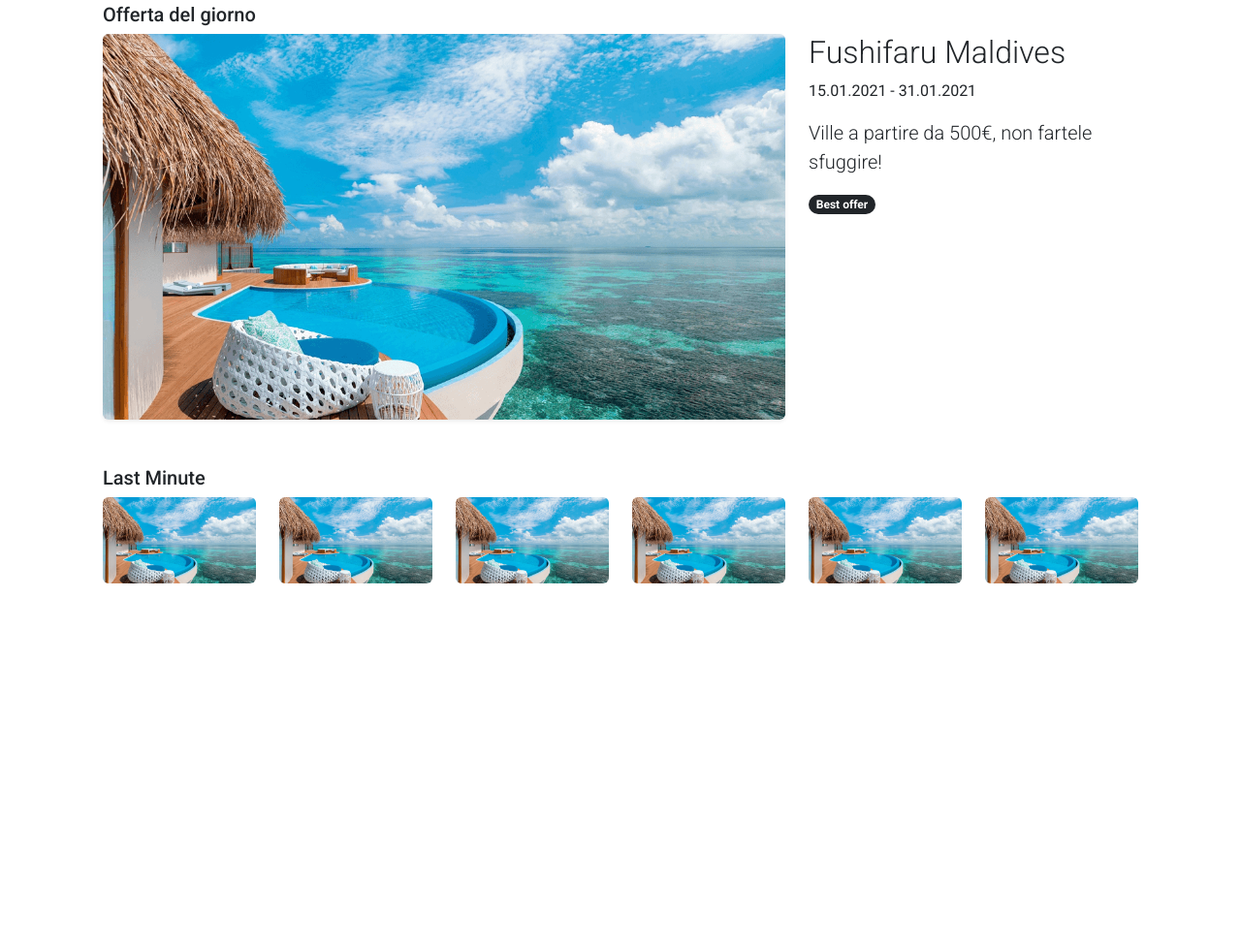
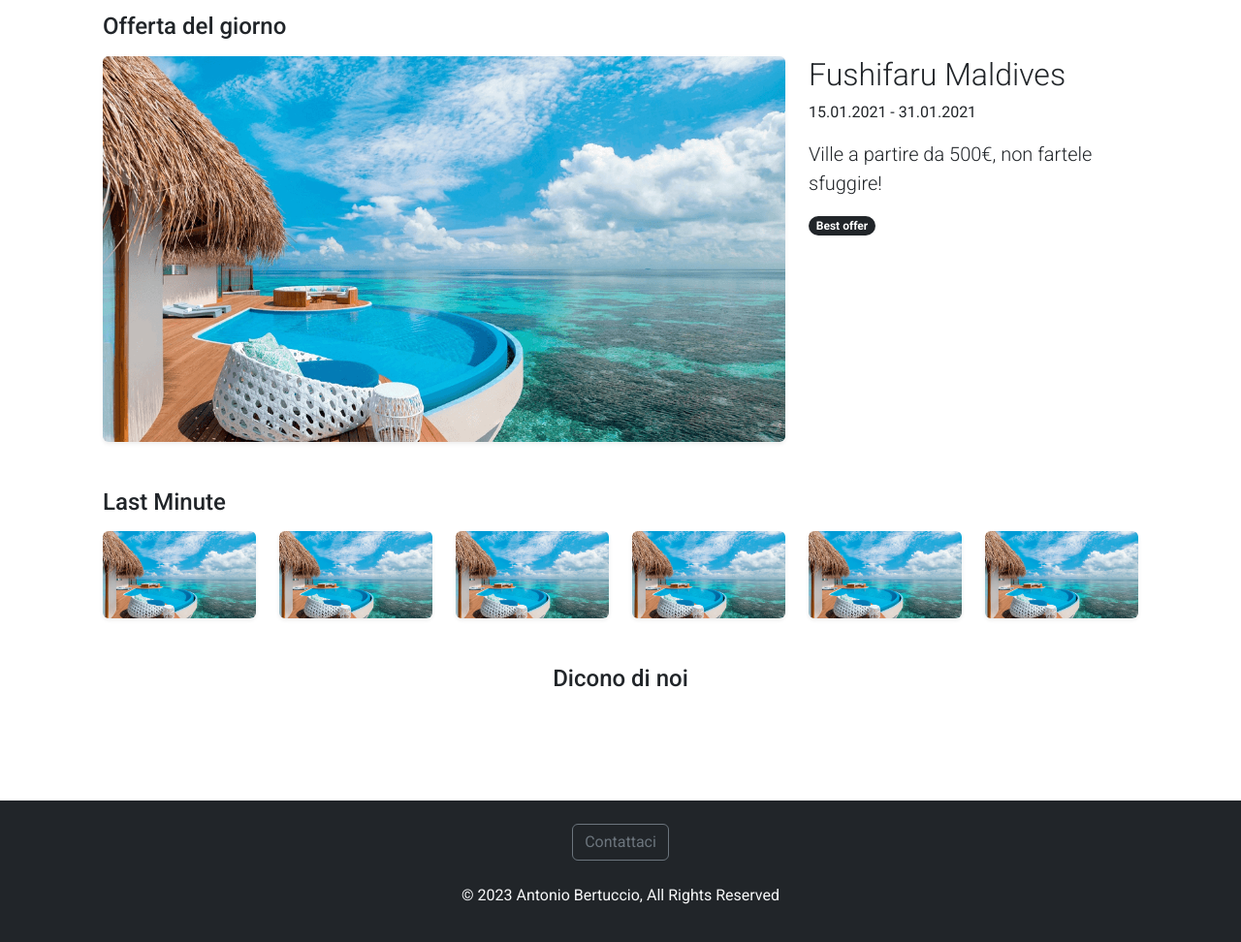
Before and after one commit to m0n0t0ny/U2-W6-D2, a plain HTML site: page index.html in a window 1280 px wide. Shown: the part 1786-2758 px from the top of the page at 97% size. Before the commit the page ends 2484 px from the top, so only its background shows below. Drawn offline with nearby package versions, Linux system fonts and the light colour scheme.

Commit message:
add footer

```diff
--- a/index.html
+++ b/index.html
@@ -118,7 +118,7 @@
         <div class="container py-5">
           <div class="row">
             <div class="col-6">
-              <h4>Saldi</h4>
+              <h4 class="pb-2">Saldi</h4>
             </div>
             <div class="col-6">
               <p
@@ -212,7 +212,7 @@
           <div class="container py-5">
             <div class="row">
               <div class="col-6">
-                <h4>Welcome Summer</h4>
+                <h4 class="pb-2">Welcome Summer</h4>
               </div>
               <div class="col-6">
                 <p
@@ -368,7 +368,7 @@
 
           <div class="container">
             <div class="row">
-              <h5>Offerta del giorno</h5>
+              <h4 class="pb-2">Offerta del giorno</h4>
               <div class="col-8">
                 <img
                   src="./assets/img/stilt-house.png"
@@ -389,56 +389,67 @@
 
           <div class="container mt-5">
             <div class="row gx-4 justify-content-center">
-              <h5>Last Minute</h5>
+              <h4 class="pb-2">Last Minute</h4>
               <div class="col-sm-2">
                 <img
                   src="./assets/img/stilt-house.png"
-                  class="card-img-top rounded"
+                  class="card-img-top rounded shadow-sm"
                   alt="Stilt house in Maldives"
                 />
               </div>
               <div class="col-sm-2">
                 <img
                   src="./assets/img/stilt-house.png"
-                  class="card-img-top rounded"
+                  class="card-img-top rounded shadow-sm"
                   alt="Stilt house in Maldives"
                 />
               </div>
               <div class="col-sm-2">
                 <img
                   src="./assets/img/stilt-house.png"
-                  class="card-img-top rounded"
+                  class="card-img-top rounded shadow-sm"
                   alt="Stilt house in Maldives"
                 />
               </div>
               <div class="col-sm-2">
                 <img
                   src="./assets/img/stilt-house.png"
-                  class="card-img-top rounded"
+                  class="card-img-top rounded shadow-sm"
                   alt="Stilt house in Maldives"
                 />
               </div>
               <div class="col-sm-2">
                 <img
                   src="./assets/img/stilt-house.png"
-                  class="card-img-top rounded"
+                  class="card-img-top rounded shadow-sm"
                   alt="Stilt house in Maldives"
                 />
               </div>
               <div class="col-sm-2">
                 <img
                   src="./assets/img/stilt-house.png"
-                  class="card-img-top rounded"
+                  class="card-img-top rounded shadow-sm"
                   alt="Stilt house in Maldives"
                 />
               </div>
             </div>
           </div>
+
+          <div class="container mt-5">
+            <h4 class="text-center pb-2">Dicono di noi</h4>
+          </div>
         </div>
       </div>
     </main>
 
-    <footer></footer>
+    <footer class="py-4 bg-dark text-center">
+      <button type="button" class="btn btn-outline-secondary">
+        Contattaci
+      </button>
+      <p class="pt-4 text-light">
+        © 2023 Antonio Bertuccio, All Rights Reserved
+      </p>
+    </footer>
 
     <script src="./javascript/script.js"></script>
   </body>
```
